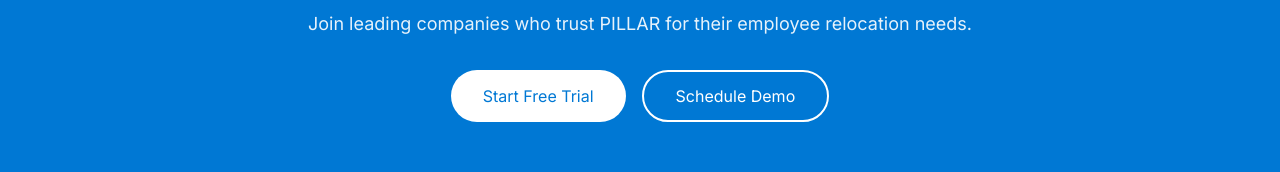
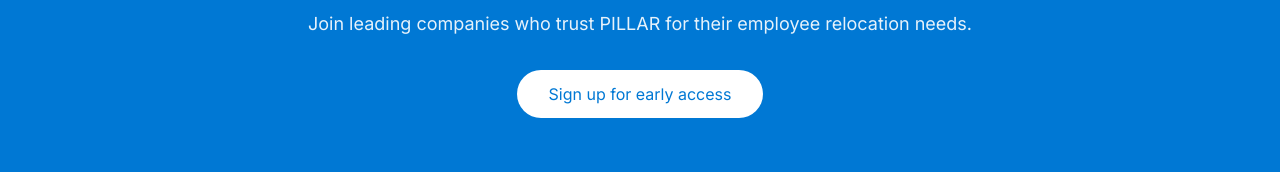
Before and after one commit to dhaneshb/pillar-relocation-simplified, a React (Vite) app: page / in a window 1280 px wide. Shown: the part 2639-2811 px from the top of the page. Built offline with nearby package versions, Linux system fonts and the light colour scheme.

Commit message:
Remove Sign Up Options
Replace "Start Free Trial" and "Schedule Demo" buttons with "Sign Up for Early Access" button in the relevant components.
[skip gpt_engineer]

```diff
--- a/src/components/GetStarted.tsx
+++ b/src/components/GetStarted.tsx
@@ -8,12 +8,9 @@ const GetStarted = () => {
         <p className="text-lg text-white/90 max-w-2xl mx-auto mb-8 animate-fade-in" style={{ animationDelay: "0.2s" }}>
           Join leading companies who trust PILLAR for their employee relocation needs.
         </p>
-        <div className="flex flex-col sm:flex-row justify-center gap-4 animate-fade-in" style={{ animationDelay: "0.4s" }}>
+        <div className="flex justify-center animate-fade-in" style={{ animationDelay: "0.4s" }}>
           <button className="bg-white text-[#0078D4] px-8 py-3 rounded-full hover:bg-gray-100 transition-colors">
-            Start Free Trial
-          </button>
-          <button className="border-2 border-white text-white px-8 py-3 rounded-full hover:bg-white/10 transition-colors">
-            Schedule Demo
+            Sign up for early access
           </button>
         </div>
       </div>
```
